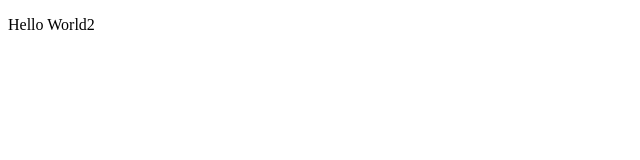
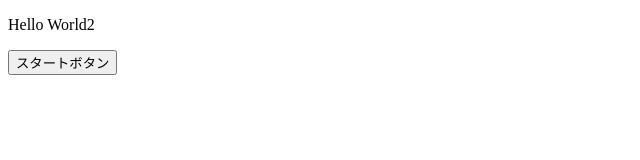
Before and after one commit to n11/netlify1, a plain HTML site: page public/index.html in a window 1280 px wide. Shown: the whole page, without its empty margins (0-640 px from the left). Drawn offline with Linux system fonts and the light colour scheme.

Commit message:
add authpack

```diff
--- a/public/index.html
+++ b/public/index.html
@@ -4,10 +4,14 @@
 <head>
     <meta charset="utf-8" />
     <title>test site</title>
+
+    <script src="https://scripts.v1.authpack.io/index.js" data-key="wga-client-key-37dfaa1630dcece51f326b627">
+    </script>
 </head>
 
 <body>
     <p>Hello World2</p>
+    <button data-authpack="open">スタートボタン</button>
 </body>
 
 </html>
```
